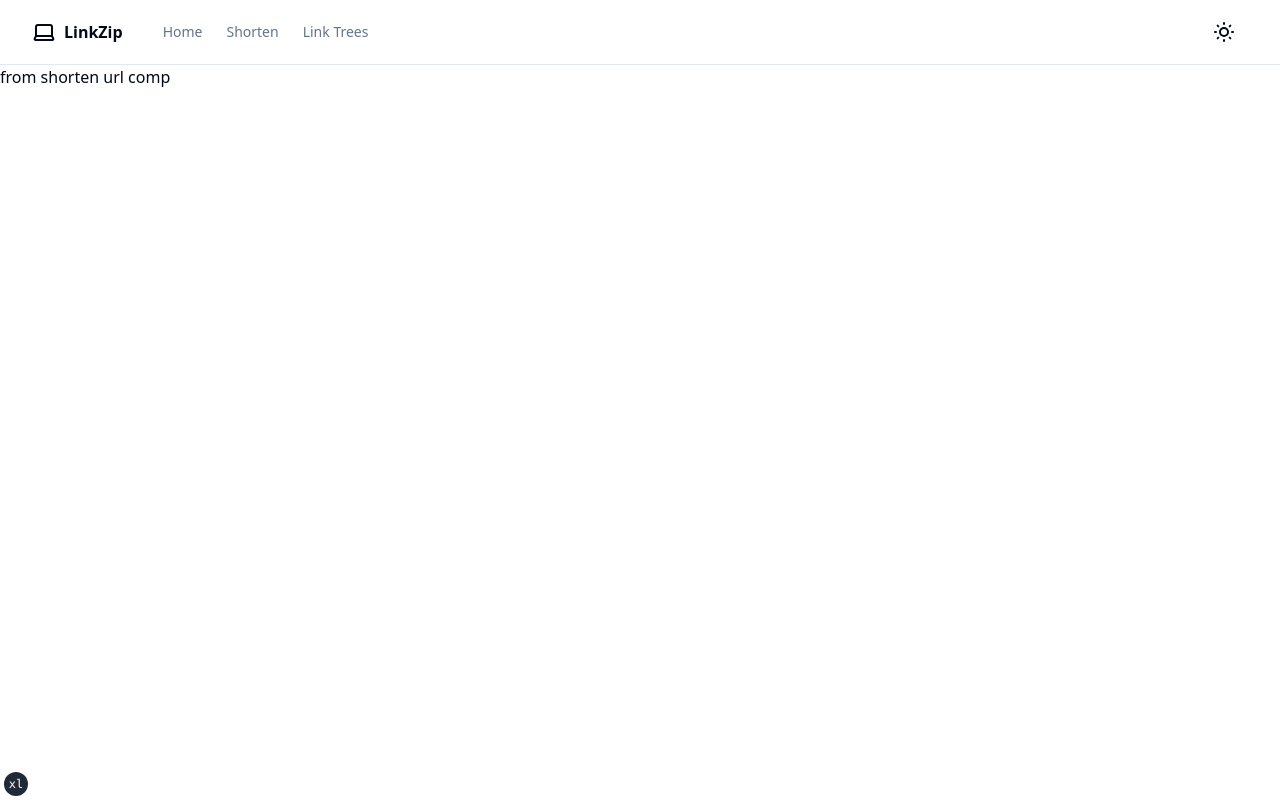
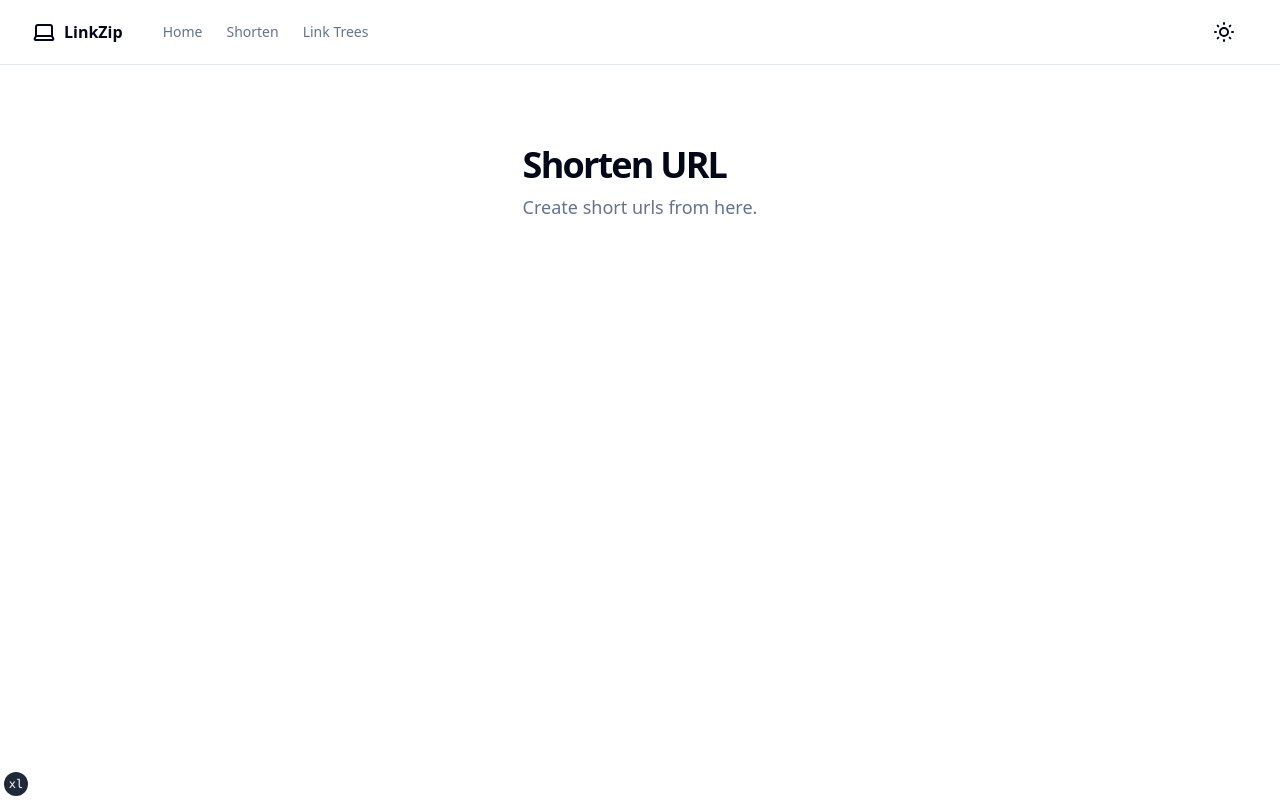
Before and after one commit to alanJames00/LinkZip-Frontend, a React (Vite) app: page /shorten in a window 1280 px wide. Built offline with nearby package versions, Linux system fonts and the light colour scheme.

Commit message:
add shortenUrl form component

```diff
--- a/src/components/ShortenUrl.tsx
+++ b/src/components/ShortenUrl.tsx
@@ -1,9 +1,26 @@
-``
+import ShortenUrlForm from "./shortenURLForm"
+
 export default function ShortenUrl() {
 
     return (
         <div>
-            from shorten url comp
+            <section className="container grid items-center gap-6 pb-8 pt-6 md:py-10 justify-items-center">
+      <div className="flex max-w-[980px] flex-col items-start gap-2">
+        <h1 className="text-3xl font-extrabold leading-tight tracking-tighter md:text-4xl">
+        <br className="hidden sm:inline" />
+          Shorten URL
+        </h1>
+        <p className="max-w-[700px] text-lg text-muted-foreground">
+        Create short urls from here.
+        </p>
+
+      </div>
+      <div className="flex gap-4">
+
+      <ShortenUrlForm />
+
+      </div>
+    </section>
         </div>
     )
 }
--- /dev/null
+++ b/src/components/shortenURLForm.tsx
@@ -0,0 +1,20 @@
+
+export default function ShortenUrlForm() {
+
+
+    function handleSubmit(e: React.FormEvent<HTMLFormElement>) {
+
+        console.log(e);
+    }
+
+    return (
+        <div>
+
+            <form onSubmit={handleSubmit}>
+            <input type="email" />
+
+            </form>
+        </div>
+
+    );
+}
```
